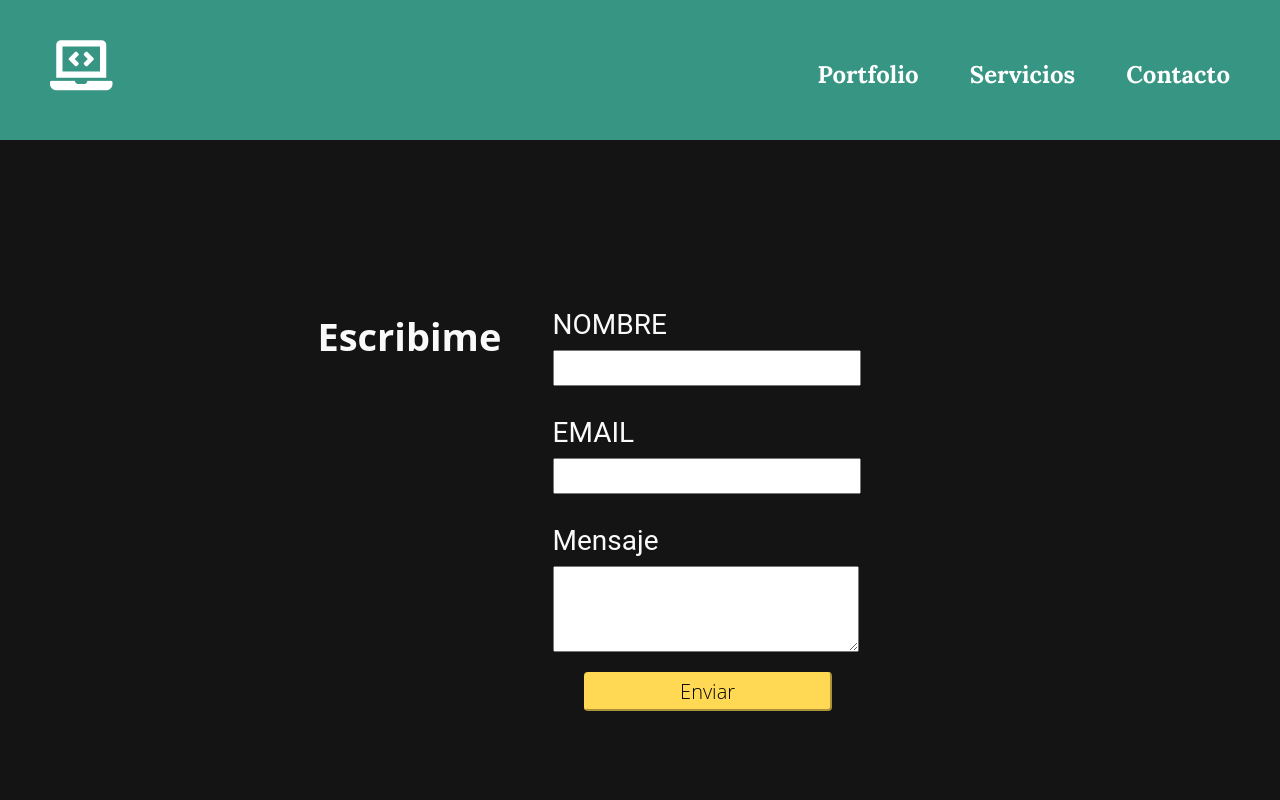
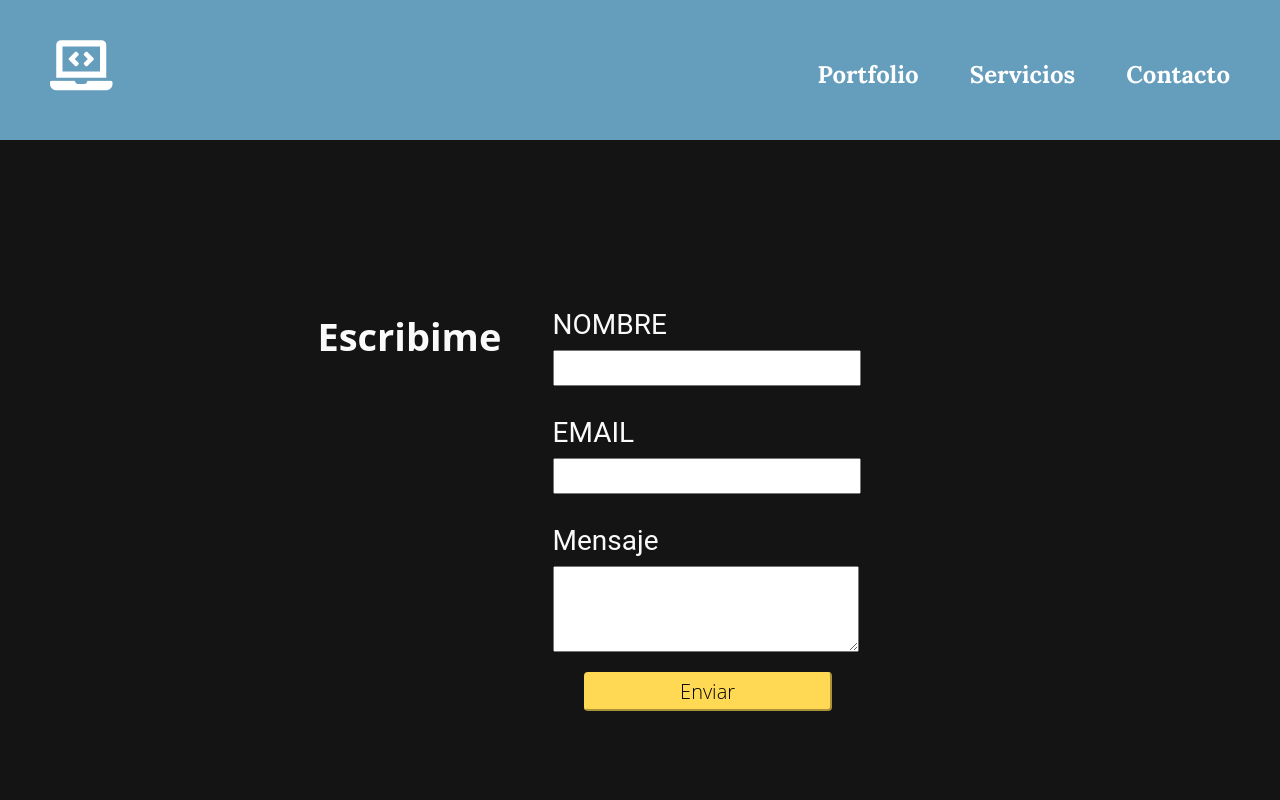
Before and after one commit to GonMarGomez/APX-Desafio-final-modulo-4, a plain HTML site: page contacto.html in a window 1280 px wide. Shown: the top 800 px of the page. Drawn offline with Linux system fonts and the light colour scheme.

Commit message:
Update diseño.css

```diff
--- a/diseño.css
+++ b/diseño.css
@@ -6,7 +6,7 @@ body {
   font-family: "Lora", serif;
   margin: 0px;
   padding: 0px;
-  background-color: #379683;
+  background-color: #659dbd;
 }
 .inicio {
   padding: 0px 20px 0px 20px;
```
